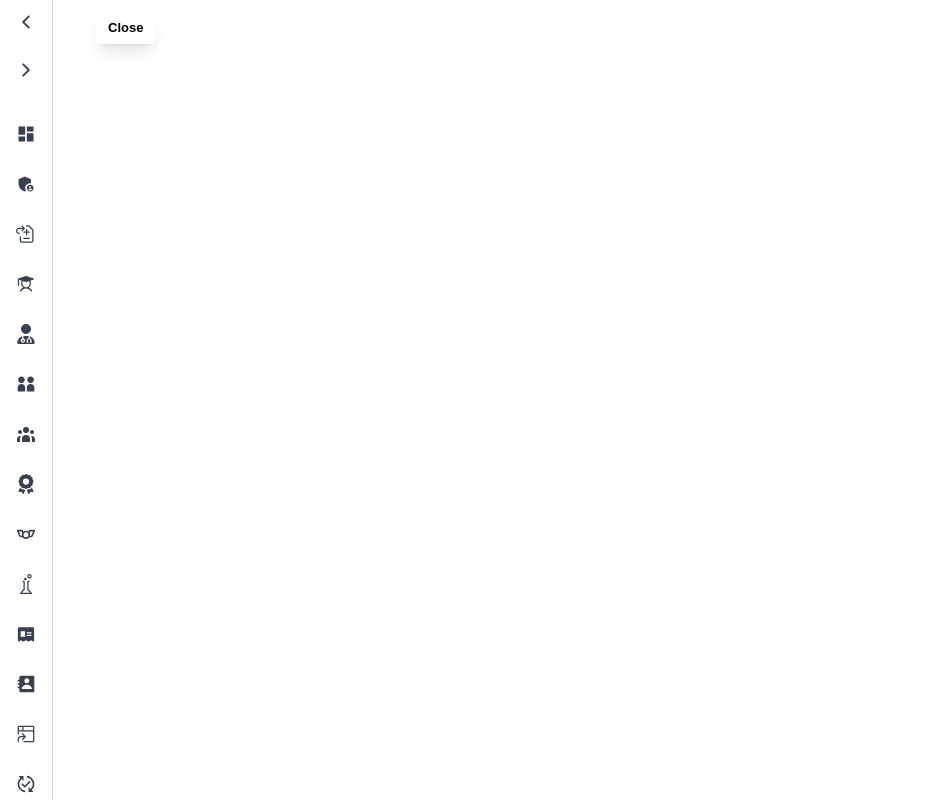
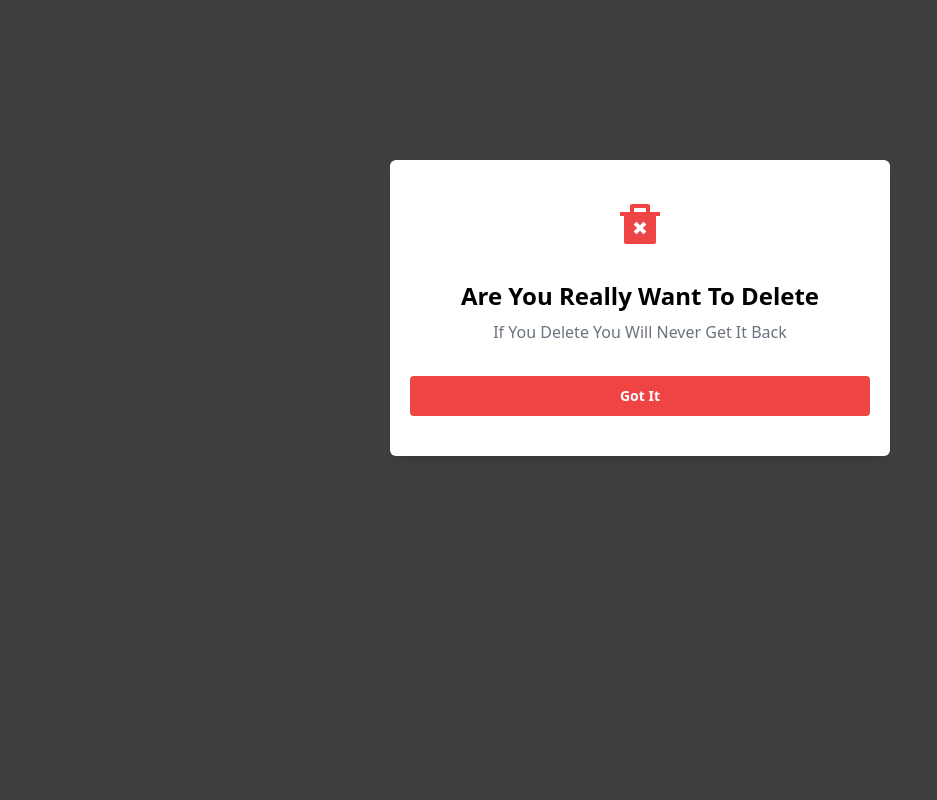
Before and after one commit to Kunal-Ch-Das-Official/cbs-research-group-admin-dashboard, a React (Vite) app: page / in a window 1280 px wide. Shown: the whole page, without its empty margins (0-937 px from the left). Built offline with nearby package versions, Linux system fonts and the light colour scheme.

Commit message:
Create utils/loading-spinner & utils/custom-alert

```diff
--- a/src/App.jsx
+++ b/src/App.jsx
@@ -1,10 +1,19 @@
-import Sidebar from "./components/reuseable/sidebar-menu/sidebar/Sidebar";
-import ToggleMenu from "./components/reuseable/sidebar-menu/toggle-menu/ToggleMenu";
+import { RiDeleteBin2Fill } from "react-icons/ri";
+import CustomModel from "./utils/custom-models/CustomModel";
 
 function App() {
   return (
     <>
-      <Sidebar />
+      <CustomModel
+        buttonText={"Got It"}
+        showOrHide={"Hide"}
+        closeButton={"close"}
+        statusIcon={<RiDeleteBin2Fill className="text-red-500 text-5xl" />}
+        alertHead={"Are You Really Want To Delete"}
+        message1={"If You Delete You Will Never Get It Back"}
+        message2={""}
+        buttonColor={"bg-red-500 text-white"}
+      />
     </>
   );
 }
--- /dev/null
+++ b/src/utils/common-loading-spinner/LoadingSpinner.jsx
@@ -0,0 +1,14 @@
+import React from "react";
+import spinnerStyle from "./LoadingSpinner.module.css";
+
+const LoadingSpinner = () => {
+  return (
+    <div
+      className={`min-h-screen ${spinnerStyle.overlay} fixed inset-0 px-4 flex-wrap justify-center items-center w-full h-full z-[9999] before:fixed before:inset-0 before:w-full before:h-full before:bg-[rgba(0,0,0,0.5)] overflow-auto`}
+    >
+      <div class={`${spinnerStyle.loader} relative top-72 mx-auto`}></div>
+    </div>
+  );
+};
+
+export default LoadingSpinner;
--- /dev/null
+++ b/src/utils/common-loading-spinner/LoadingSpinner.module.css
@@ -0,0 +1,44 @@
+.overlay {
+  background-color: rgba(0, 0, 0, 0.5);
+  backdrop-filter: blur(8px);
+}
+.loader {
+  width: 50px;
+  aspect-ratio: 1;
+  display: grid;
+  border-radius: 50%;
+  background: linear-gradient(
+        0deg,
+        rgb(169, 169, 169) 30%,
+        #3f3f3f 0 70%,
+        rgb(173, 173, 173) 0
+      )
+      50%/8% 100%,
+    linear-gradient(
+        90deg,
+        rgb(255, 255, 255) 30%,
+        #3f3f3f 0 70%,
+        rgba(255, 255, 255, 0.75) 0
+      )
+      50%/100% 8%;
+  background-repeat: no-repeat;
+  animation: l23 1s infinite steps(12);
+}
+.loader::before,
+.loader::after {
+  content: "";
+  grid-area: 1/1;
+  border-radius: 50%;
+  background: inherit;
+  opacity: 0.915;
+  transform: rotate(30deg);
+}
+.loader::after {
+  opacity: 0.83;
+  transform: rotate(60deg);
+}
+@keyframes l23 {
+  100% {
+    transform: rotate(1turn);
+  }
+}
--- /dev/null
+++ b/src/utils/custom-models/CustomModel.jsx
@@ -0,0 +1,40 @@
+import React from "react";
+import alertStyle from "./CustomModel.module.css";
+const CustomModel = ({
+  buttonText,
+  showOrHide,
+  closeButton,
+  statusIcon,
+  alertHead,
+  message1,
+  message2,
+  buttonColor,
+}) => {
+  return (
+    <div
+      className={`${showOrHide} min-h-screen fixed inset-0 px-4 flex-wrap justify-center items-center w-full h-full z-[9999] before:fixed before:inset-0 before:w-full before:h-full before:bg-[rgba(0,0,0,0.5)] overflow-auto ${alertStyle.overlay}`}
+    >
+      <div className="min-[2400px]:top-72 min-[2100px]:top-72 min-[2000px]:top-72 2xl:top-72 lg:top-40 top-40 md:top-40 w-full md:w-2/5 lg:w-2/5 xl:w-2/5 2xl:w-2/5 bg-white shadow-lg rounded-md px-5 py-10 relative mx-auto text-center">
+        <div className="flex flex-col justify-center items-center">
+          <div> {statusIcon} </div>
+        </div>
+        <div className="mt-8">
+          <h3 className="text-2xl font-semibold flex-1">{alertHead}</h3>
+          <p className="text-md text-gray-500 mt-2">
+            {" "}
+            {message1} <br />
+            {message2}
+          </p>
+          <button
+            onClick={closeButton}
+            className={`px-6 py-2.5 mt-8 w-full rounded cursor-pointer text-white text-sm font-semibold border-none outline-none ${buttonColor}`}
+          >
+            {buttonText}
+          </button>
+        </div>
+      </div>
+    </div>
+  );
+};
+
+export default CustomModel;
--- /dev/null
+++ b/src/utils/custom-models/CustomModel.module.css
@@ -0,0 +1,4 @@
+.overlay {
+  background-color: rgba(0, 0, 0, 0.5);
+  backdrop-filter: blur(8px);
+}
```
